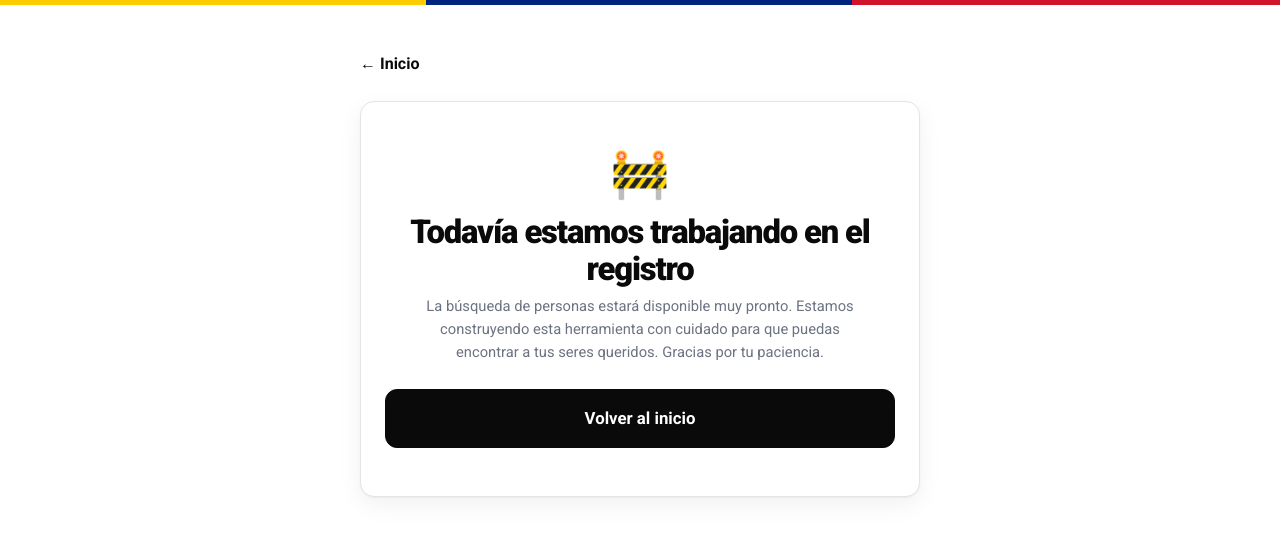
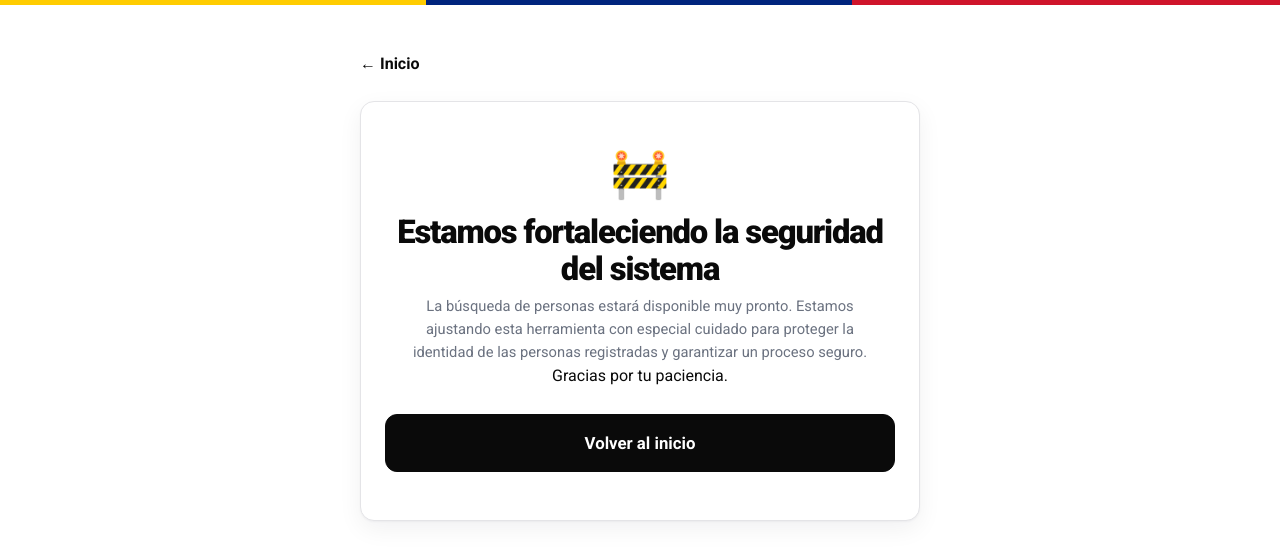
Before and after one commit to AQUI-ESTAMOS-VZLA/aqui-estamos-front, a Next.js app: page /busqueda in a window 1280 px wide. Shown: the top 560 px of the page. Built offline with nearby package versions, Linux system fonts and the light colour scheme.

Commit message:
cambiar url formulario de añadir registro y corregir mensaje

```diff
--- a/app/busqueda/page.tsx
+++ b/app/busqueda/page.tsx
@@ -1,5 +1,5 @@
-'use client';
-import Link from 'next/link';
+"use client";
+import Link from "next/link";
 
 export default function Busqueda() {
   return (
@@ -8,17 +8,26 @@ export default function Busqueda() {
         <Link href="/">&larr; Inicio</Link>
       </div>
 
-      <div className="panel" style={{ textAlign: 'center', padding: '3rem 1.5rem' }}>
-        <div style={{ fontSize: '3rem', lineHeight: 1, marginBottom: '1rem' }} aria-hidden="true">
+      <div
+        className="panel"
+        style={{ textAlign: "center", padding: "3rem 1.5rem" }}
+      >
+        <div
+          style={{ fontSize: "3rem", lineHeight: 1, marginBottom: "1rem" }}
+          aria-hidden="true"
+        >
           🚧
         </div>
-        <h1 style={{ marginBottom: '.5rem' }}>Todavía estamos trabajando en el registro</h1>
-        <p className="section-sub" style={{ maxWidth: 460, margin: '0 auto' }}>
-          La búsqueda de personas estará disponible muy pronto. Estamos construyendo esta
-          herramienta con cuidado para que puedas encontrar a tus seres queridos. Gracias por tu
-          paciencia.
+        <h1 style={{ marginBottom: ".5rem" }}>
+          Estamos fortaleciendo la seguridad del sistema
+        </h1>
+        <p className="section-sub" style={{ maxWidth: 460, margin: "0 auto" }}>
+          La búsqueda de personas estará disponible muy pronto. Estamos
+          ajustando esta herramienta con especial cuidado para proteger la
+          identidad de las personas registradas y garantizar un proceso seguro.
         </p>
-        <div style={{ marginTop: '1.6rem' }}>
+        <p>Gracias por tu paciencia.</p>
+        <div style={{ marginTop: "1.6rem" }}>
           <Link className="btn btn-primary" href="/" role="button">
             Volver al inicio
           </Link>
--- a/lib/config.ts
+++ b/lib/config.ts
@@ -51,7 +51,7 @@ export function getConfig(): AeConfig {
     supabaseUrl: sb.supabaseUrl,
     supabaseAnonKey: sb.supabaseAnonKey,
     ayudarFormUrl: "https://forms.gle/4L6Uc3KQyZ9hbyNF6",
-    registroFormUrl: "https://forms.gle/CeaiBpMKw1AGk9rf8",
+    registroFormUrl: "https://forms.gle/KCXXYQW8WTru6pU97",
     instagramUrl: "https://www.instagram.com/aqui.estamos.vnzl",
   };
 }
```
